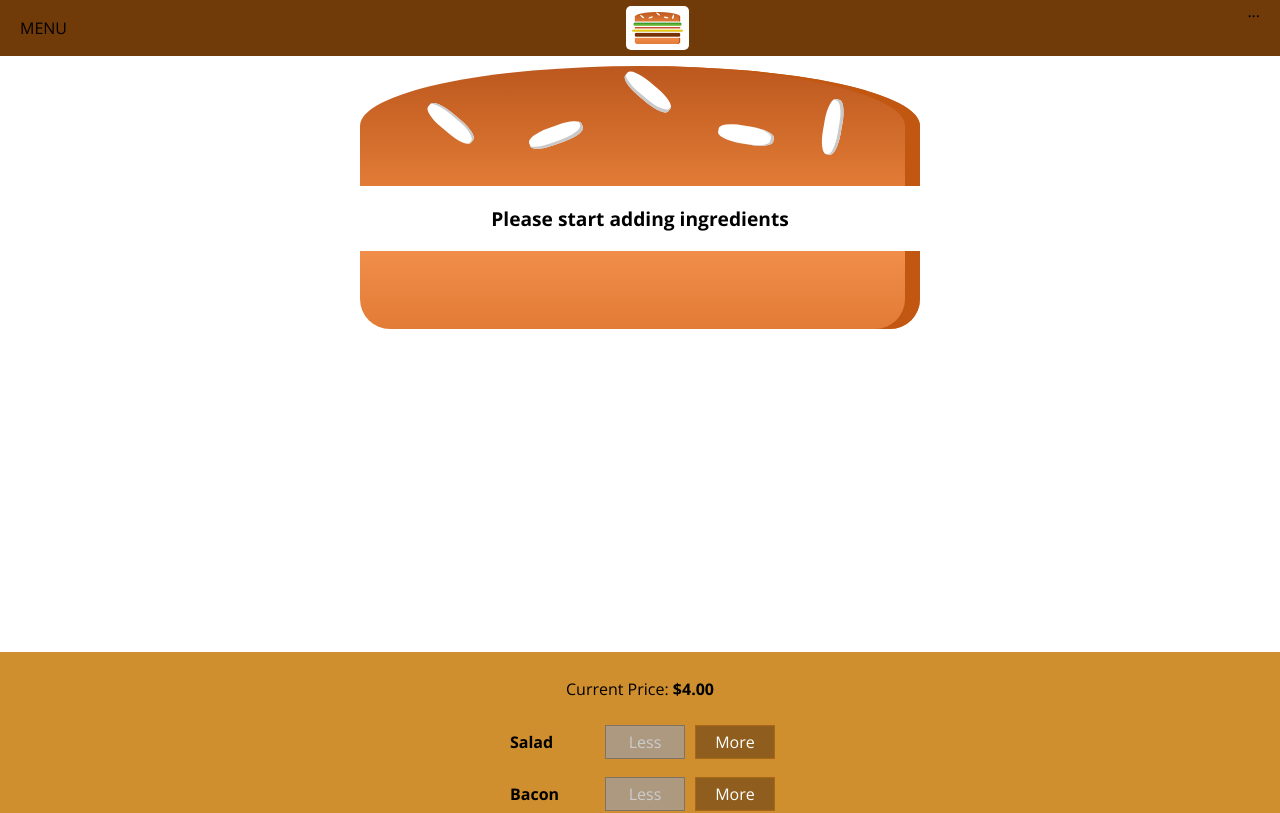
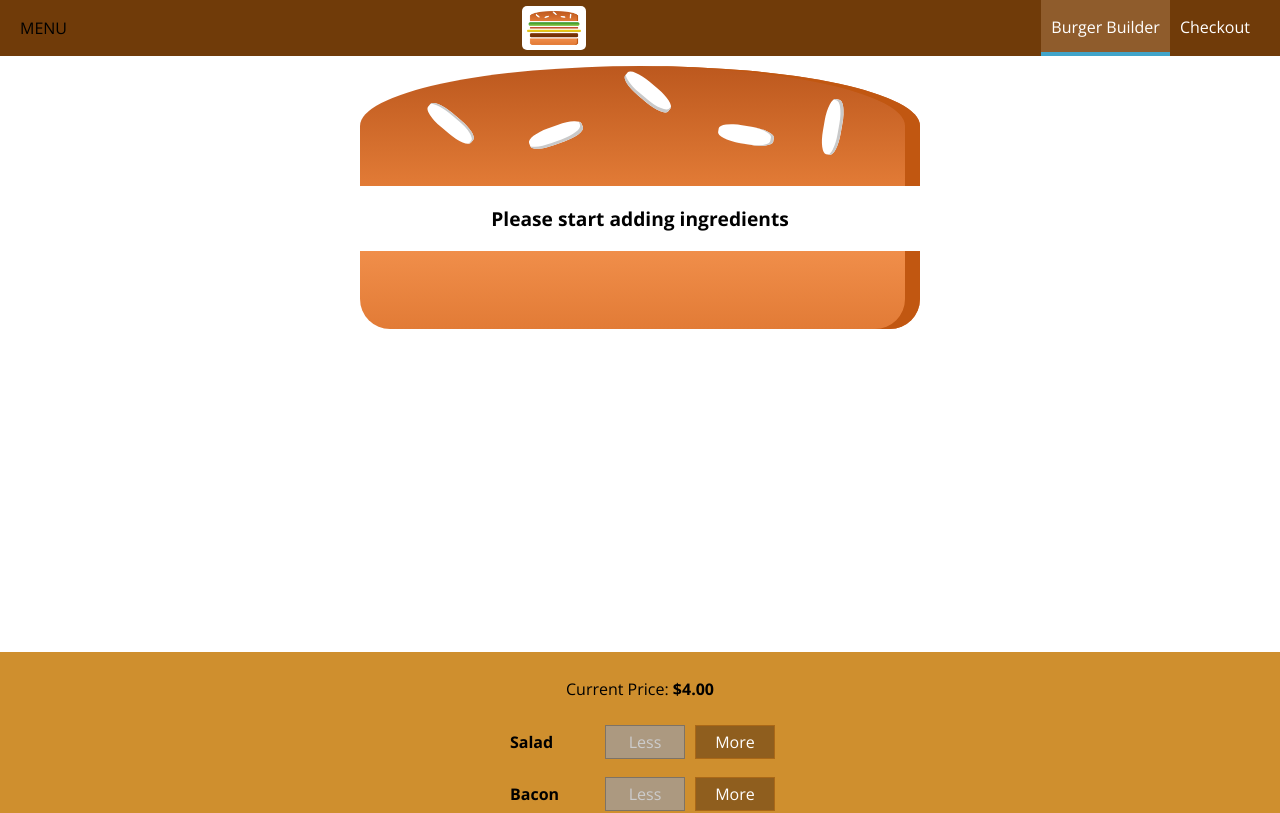
Before and after one commit to geraldoms/burger-app, a React app: page / in a window 1280 px wide. Shown: the top 813 px of the page. Built offline with nearby package versions, Linux system fonts and the light colour scheme.

Commit message:
Navigation items

```diff
--- a/src/components/Logo/Logo.module.css
+++ b/src/components/Logo/Logo.module.css
@@ -1,6 +1,6 @@
 .Logo {
   background-color: white;
-  padding: 6px;
+  padding: 5px;
   height: 80%;
   box-sizing: border-box;
   border-radius: 5px;
--- a/src/components/Navigation/NavigationItems/NavigationItem/NavigationItem.js
+++ b/src/components/Navigation/NavigationItems/NavigationItem/NavigationItem.js
@@ -1,8 +1,11 @@
 import React from 'react';
+import classes from './NavigationItem.module.css';
 
-const navigationItem = props => (
-  <li>
-    <a href="/">A Link</a>
+const navigationItem = (props) => (
+  <li className={classes.NavigationItem}>
+    <a href={props.link} className={props.active ? classes.active : null}>
+      {props.children}
+    </a>
   </li>
 );
 
--- a/src/components/Navigation/NavigationItems/NavigationItems.js
+++ b/src/components/Navigation/NavigationItems/NavigationItems.js
@@ -1,10 +1,13 @@
 import React from 'react';
+import classes from './NavigationItems.module.css';
+import NavigationItem from './NavigationItem/NavigationItem';
 
 const navigationItems = (props) => (
-  <ul>
-    <li>
-      <a href="/">A Link</a>
-    </li>
+  <ul className={classes.NavigationItems}>
+    <NavigationItem link="/" active>
+      Burger Builder
+    </NavigationItem>
+    <NavigationItem link="/">Checkout</NavigationItem>
   </ul>
 );
 
--- a/src/components/Navigation/Toolbar/Toolbar.js
+++ b/src/components/Navigation/Toolbar/Toolbar.js
@@ -1,12 +1,15 @@
 import React from 'react';
 import classes from './Toolbar.module.css';
 import Logo from '../../Logo/Logo';
+import NavigationItems from '../NavigationItems/NavigationItems';
 
-const toolbar = props => (
+const toolbar = (props) => (
   <header className={classes.Toolbar}>
     <div>MENU</div>
     <Logo />
-    <nav>...</nav>
+    <nav>
+      <NavigationItems />
+    </nav>
   </header>
 );
 
```
